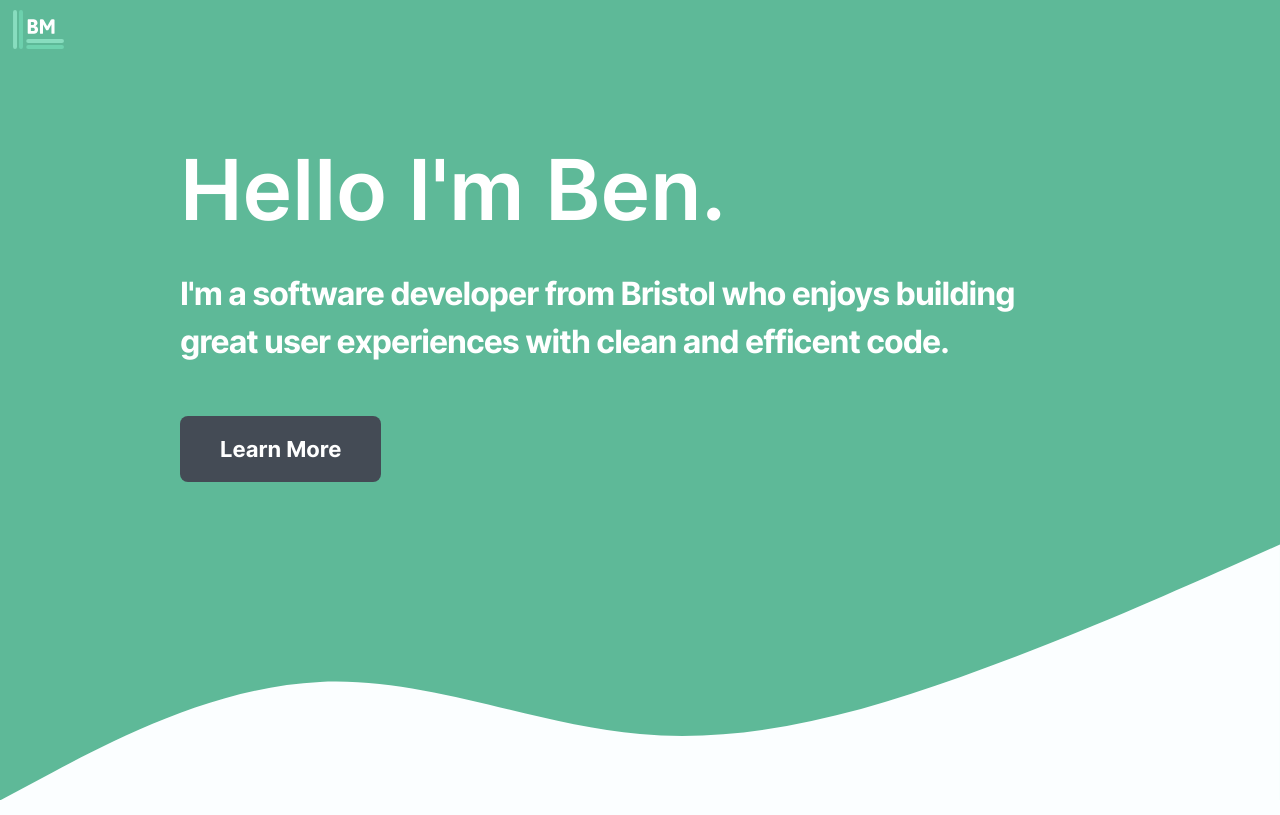
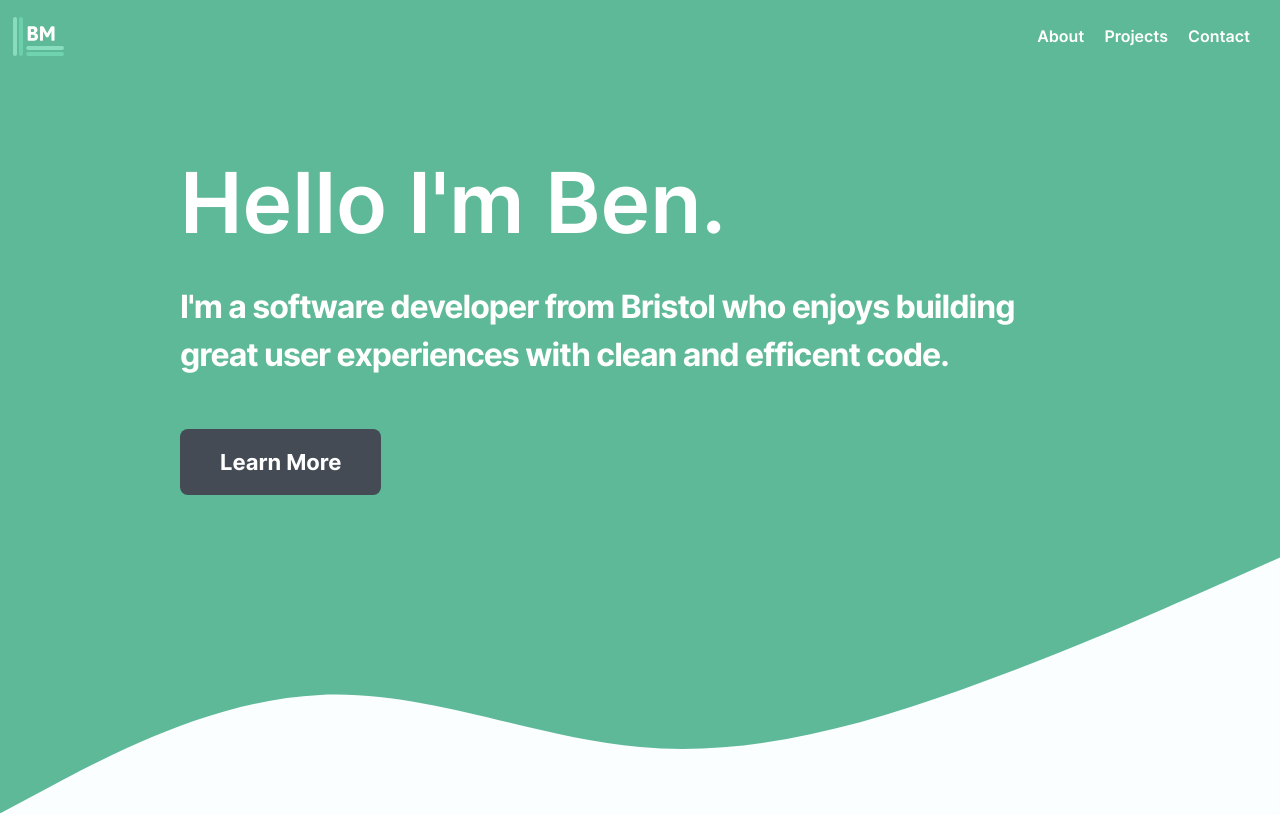
Before and after one commit to bpdm88/portfolio, a Next.js app: page / in a window 1280 px wide. Shown: the top 815 px of the page. Built offline with nearby package versions, Linux system fonts and the light colour scheme.

Commit message:
nav edits

```diff
--- a/components/header/index.js
+++ b/components/header/index.js
@@ -7,7 +7,7 @@ const Header = () => {
     <div>
       <div className="header">
         <Logo />
-        {/* <Navigation /> */}
+        <Navigation />
         {/* <Socials /> */}
       </div>
     </div>
--- a/components/header/navigation/index.js
+++ b/components/header/navigation/index.js
@@ -5,7 +5,6 @@ const Navigation = () => {
         <ul className="nav">
           <li>About</li>
           <li>Projects</li>
-          <li>Work</li>
           <li>Contact</li>
         </ul>
       </nav>
--- a/styles/header.css
+++ b/styles/header.css
@@ -2,7 +2,10 @@
   display: flex;
   justify-content: space-between;
   align-items: center;
-  padding: var(--spacing-sm);
+  padding-top: var(--spacing-sm);
+  padding-bottom: var(--spacing-sm);
+  padding-left: var(--spacing-sm);
+  padding-right: var(--spacing-md);
   background-color: var(--dark-green);
 }
 
@@ -21,6 +24,23 @@
 .icon {
   color: var(--white);
   fill: currentColor;
+}
+
+.nav {
+  display: flex;
+}
+
+.nav li {
+  list-style-type: none;
+  padding-left: var(--spacing-sm);
+  padding-right: var(--spacing-sm);
+}
+
+.nav li {
+  font-family: inter-semi;
+  font-size: 16px;
+  color: var(--white);
+  cursor: pointer;
 }
 
 @media only screen and (min-width: 768px) {
```
